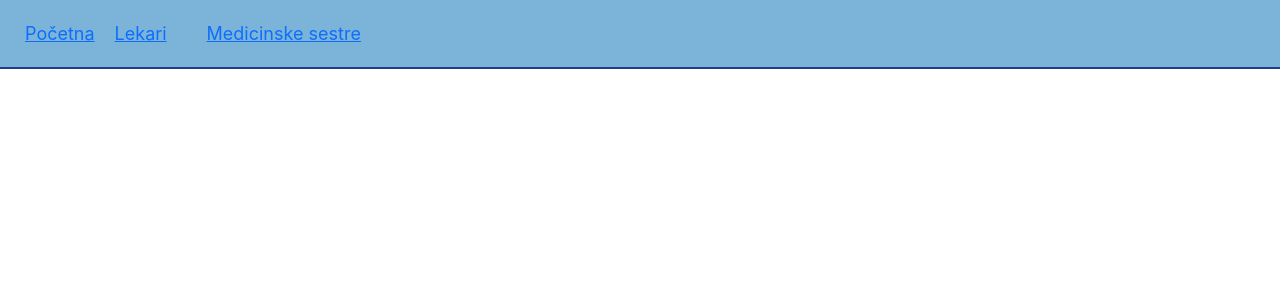
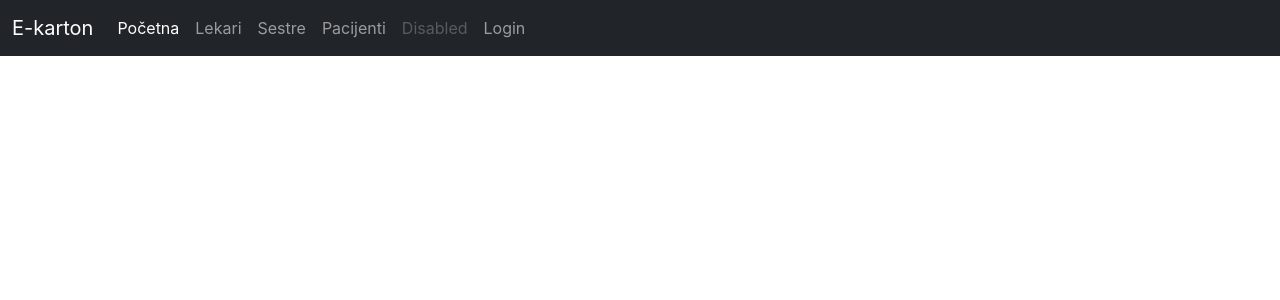
Before and after one commit to elab-development/internet-tehnologije-projekat-zdravstveniekarton_2017_1064, a React (Create React App) app in the folder react/frontapp/: page / in a window 1280 px wide. Shown: the top 300 px of the page. Built offline with nearby package versions, Linux system fonts and the light colour scheme.

Commit message:
front pacijenti, lekari,sestre

```diff
--- a/react/frontapp/src/App.css
+++ b/react/frontapp/src/App.css
@@ -22,7 +22,8 @@
   }
 
   .card-body {
-    margin: 10px;
+    margin: auto;
+    width: max-content;
   }
 
   .card-img-top {
--- a/react/frontapp/src/App.js
+++ b/react/frontapp/src/App.js
@@ -7,17 +7,26 @@ import RegisterStranica from './komponente/RegisterStranica';
 import Sestre from './komponente/Sestre';
 //moze i alijasi npr BrowserRouter as BRouter
 import {BrowserRouter, Routes, Route} from "react-router-dom";
+import { useState } from 'react';
+import Pacijenti from './komponente/Pacijenti';
 
 function App() {
 
+  const [token, setToken] = useState();
+  function addToken(auth_token) {
+    setToken(auth_token);
+  }
   return (
     <BrowserRouter className="App">
-     <NavBar> </NavBar>
      <Routes>
-      <Route path='/login' element = { <LoginStranica> </LoginStranica> } />
+      <Route path='/login' element = { <LoginStranica addToken={addToken}  /> } />
       <Route path='/register' element = {   <RegisterStranica/> } />
-      <Route path='/lekari' element = { <Lekari> </Lekari> } />
-      <Route path='/sestre' element={ <Sestre> </Sestre> }/>
+      <Route path='/' element = {<NavBar token={token} />} >
+        <Route path='lekari' element = { <Lekari> </Lekari> } />
+        <Route path='sestre' element={ <Sestre> </Sestre> }/>
+        <Route path='pacijenti' element={ <Pacijenti/> }/>
+      </Route>
+
      </Routes>
 
 
--- a/react/frontapp/src/komponente/Lekar.jsx
+++ b/react/frontapp/src/komponente/Lekar.jsx
@@ -5,13 +5,15 @@ import React from 'react'
 function Lekar({lekar}) {
 
   return (
-    <div className="card" >
+
+      <div className="card">
         <img className='card-img-top' src="https:/picsum.photos/200" alt="Slika"  />
         <div className="card-body">
-            <h3 className='card-title'> {lekar.ime} </h3>
-            <p className='card-text'> {lekar.info} </p>
+          <h5 className="card-title">{lekar.ime}</h5>
+          <h6 className="card-subtitle mb-2 text-muted">{lekar.specijalizacija}</h6>
+          <p className="card-text">{lekar.email}</p>
         </div>
-    </div>
+      </div>
 
   )
 }
--- a/react/frontapp/src/komponente/Lekari.jsx
+++ b/react/frontapp/src/komponente/Lekari.jsx
@@ -1,19 +1,26 @@
 import React from 'react'
 import Lekar from './Lekar.jsx'
+import axios from 'axios';
+import { useState, useEffect } from 'react';
 
 const Lekari = () => {
-  //const ime = "Ime i prezime";
-  //const info = "Dodatne informacije";
-  const lekar ={
-    ime : "Ime i prezime",
-    info : "Dodatne informacije"
-  };
+
+  const [lekari, setLekari ] = useState() ;
+  //ako se nesto izmeni u komponenti (da se ucita samo jednom)
+  useEffect( () => {
+    if(lekari == null ){
+      axios.get("api/lekari").then((res) => {
+        console.log(res.data);
+        setLekari(res.data.lekari );
+      });
+    }
+  } );
   return (
+
     <div className='all-osoblje'>
-        <Lekar lekar={lekar}/>
-        <Lekar lekar={lekar}/>
-        <Lekar lekar={lekar}/>
-
+      {lekari == null ? <></> : lekari.map( (lekar) => (
+        <Lekar lekar ={lekar} key={lekar.id} />
+        ) )}
     </div>
   )
 }
--- a/react/frontapp/src/komponente/LoginStranica.jsx
+++ b/react/frontapp/src/komponente/LoginStranica.jsx
@@ -3,7 +3,7 @@ import { useState } from 'react';
 import axios from "axios";
 import { useNavigate } from 'react-router-dom';
 
-const LoginStranica = () => {
+const LoginStranica = ({addToken}) => {
 
   const [userData, setUserData] = useState({
     email: "",
@@ -27,6 +27,7 @@ const LoginStranica = () => {
       console.log(res.data);
       if(res.data.success === true){
         window.sessionStorage.setItem("auth_token", res.data.access_token);
+        addToken(res.data.access_token);
         navigate('/');
       }
     }).catch( (e) =>
--- a/react/frontapp/src/komponente/NavBar.jsx
+++ b/react/frontapp/src/komponente/NavBar.jsx
@@ -2,15 +2,96 @@
 
 import React from 'react'
 import  {Link} from "react-router-dom";
+import axios from 'axios';
+import { Outlet } from 'react-router-dom';
 
-function NavBar() {
+function NavBar({token}) {
+  function handleLogout() {
+    let config = {
+      method: 'post',
+      maxBodyLength: Infinity,
+      url: 'api/logout',
+      headers: {
+        Authorization : 'Bearer '+window.sessionStorage.getItem("auth_token")
+      }
+    };
+
+    axios.request(config)
+    .then((response) => {
+      console.log(JSON.stringify(response.data));
+      window.sessionStorage.setItem("auth_token", null);
+    })
+    .catch((error) => {
+      console.log(error);
+    });
+  }
+
   return (
-    <div className='navBar'>
-        <Link to='/'  > Početna </Link>
-        <Link to='/lekari' className='all-osoblje' > Lekari </Link>
-        <Link to='/sestre' className='all-osoblje'> Medicinske sestre </Link>
+    <div >
 
-    </div>
+      <nav className="navbar navbar-expand-xl navbar-dark bg-dark">
+      <div className="container-fluid">
+        <a className="navbar-brand" href="#">E-karton</a>
+        <button
+          className="navbar-toggler"
+          type="button"
+          data-bs-toggle="collapse"
+          data-bs-target="#navbarDark"
+          aria-controls="navbarDark"
+          aria-expanded="false"
+          aria-label="Toggle navigation"
+        >
+          <span className="navbar-toggler-icon" />
+        </button>
+        <div className="collapse navbar-collapse show" id="navbarDark">
+          <ul className="navbar-nav me-auto mb-2 mb-xl-0">
+            <li className="nav-item">
+              <a className="nav-link active" aria-current="page" href="/">
+                Početna
+              </a>
+            </li>
+            <li className="nav-item">
+              <a className="nav-link" href="/lekari">
+                Lekari
+              </a>
+            </li>
+            <li className="nav-item">
+              <a className="nav-link" href="/sestre">
+                Sestre
+              </a>
+            </li>
+            <li className="nav-item">
+              <a className="nav-link" href="/pacijenti">
+                Pacijenti
+              </a>
+            </li>
+
+
+
+            <li className="nav-item">
+              <a className="nav-link disabled" href="#" tabIndex="-1" aria-disabled="true">
+                Disabled
+              </a>
+            </li>
+            {token == null ?
+              <li className="nav-item">
+              <a className="nav-link" href="/login">
+                Login
+              </a>
+              </li> :
+              <li className="nav-item">
+                <a className="nav-link" href="/" onClick={handleLogout}>
+                  Logout
+                </a>
+              </li>}
+
+          </ul>
+
+        </div>
+      </div>
+    </nav>
+    <Outlet />
+  </div>
   )
 }
 
--- /dev/null
+++ b/react/frontapp/src/komponente/Pacijent.jsx
@@ -0,0 +1,17 @@
+import React from 'react'
+
+function Pacijent({pacijent}) {
+  return (
+    <div className="card">
+    <div className="card-body">
+      <h5 className="card-title">{pacijent.ime}</h5>
+      <h6 className="card-subtitle mb-2 text-muted">{pacijent.email}</h6>
+      <p className="card-text">Datum rodjenja:<br/>{pacijent.datum_rodjenja} <br/>Telefon: {pacijent.telefon} </p>
+
+
+    </div>
+  </div>
+  )
+}
+
+export default Pacijent
--- a/react/frontapp/src/komponente/Pacijenti.jsx
+++ b/react/frontapp/src/komponente/Pacijenti.jsx
@@ -1,9 +1,27 @@
 //rafce precica arrow function komponenta
 import React from 'react'
+import axios from 'axios';
+import { useState, useEffect } from 'react';
+import Pacijent from './Pacijent';
 
 const Pacijenti = () => {
+    const [pacijenti, setPacijenti ] = useState() ;
+  //ako se nesto izmeni u komponenti (da se ucita samo jednom)
+  useEffect( () => {
+    if(pacijenti == null ){
+      axios.get("api/pacijenti").then((res) => {
+        console.log(res.data);
+        setPacijenti(res.data.pacijenti );
+      });
+    }
+  } );
   return (
-    <div>Pacijenti</div>
+
+    <div className='all-osoblje'>
+      {pacijenti == null ? <></> : pacijenti.map( (pacijent) => (
+        <Pacijent pacijent ={pacijent} key={pacijent.id} />
+        ) )}
+    </div>
   )
 }
 
--- a/react/frontapp/src/komponente/RegisterStranica.jsx
+++ b/react/frontapp/src/komponente/RegisterStranica.jsx
@@ -43,7 +43,7 @@ const RegisterStranica = () => {
             <form onSubmit={handleRegister}>
               <div className="mb-md-5 mt-md-4 pb-5">
 
-                <h2 className="fw-bold mb-2 text-uppercase">Register</h2>
+                <h2 className="fw-bold mb-2 text-uppercase">Registracija</h2>
                 <p className="text-white-50 mb-5">Unesite svoje podatke!</p>
 
                 <div data-mdb-input-init className="form-outline form-white mb-4">
--- a/react/frontapp/src/komponente/Sestra.jsx
+++ b/react/frontapp/src/komponente/Sestra.jsx
@@ -1,14 +1,14 @@
 import React from 'react'
 
-function Sestra() {
+function Sestra({sestra}) {
   return (
-    <div className="card"  >
-        <img className='card-img-top' src="https:/picsum.photos/200" alt="Slika"  />
-        <div className="card-body">
-            <h3 className='card-title'> Ime sestre </h3>
-            <p className='card-text'> Informacije </p>
-        </div>
+    <div className="card">
+    <img className='card-img-top' src="https:/picsum.photos/200" alt="Slika"  />
+    <div className="card-body">
+      <h5 className="card-title">{sestra.ime}</h5>
+      <p className="card-text">{sestra.email}</p>
     </div>
+  </div>
   )
 }
 
--- a/react/frontapp/src/komponente/Sestre.jsx
+++ b/react/frontapp/src/komponente/Sestre.jsx
@@ -1,13 +1,26 @@
 import React from 'react'
 import Sestra from './Sestra'
+import axios from 'axios';
+import { useState, useEffect } from 'react';
 
 const Sestre = () => {
+  const [sestre, setSestre ] = useState() ;
+  //ako se nesto izmeni u komponenti (da se ucita samo jednom)
+  useEffect( () => {
+    if(sestre == null ){
+      axios.get("api/sestre").then((res) => {
+        console.log(res.data);
+        setSestre(res.data.sestre );
+      });
+    }
+  } );
   return (
+
     <div className='all-osoblje'>
-       <Sestra/>
-       <Sestra/>
+      {sestre == null ? <></> : sestre.map( (sestra) => (
+        <Sestra sestra ={sestra} key={sestra.id} />
+        ) )}
     </div>
   )
 }
-
 export default Sestre
```
